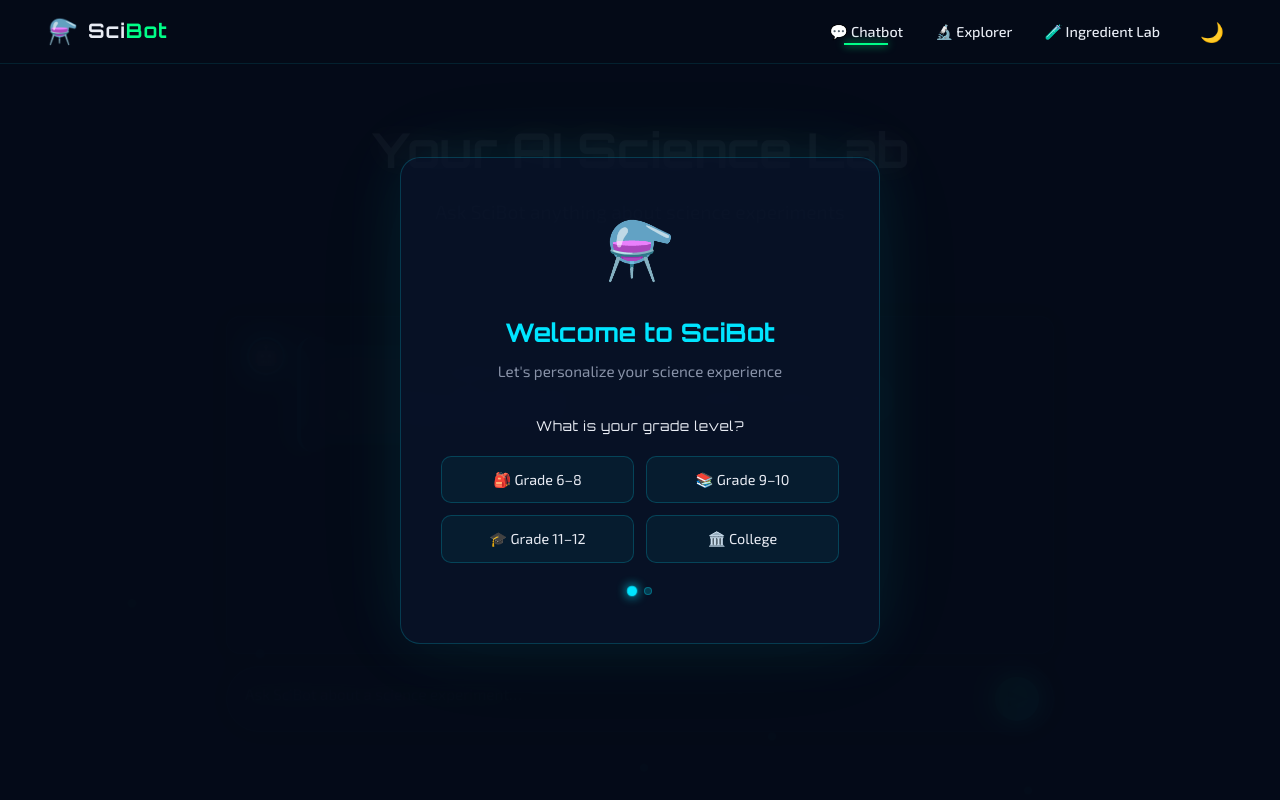
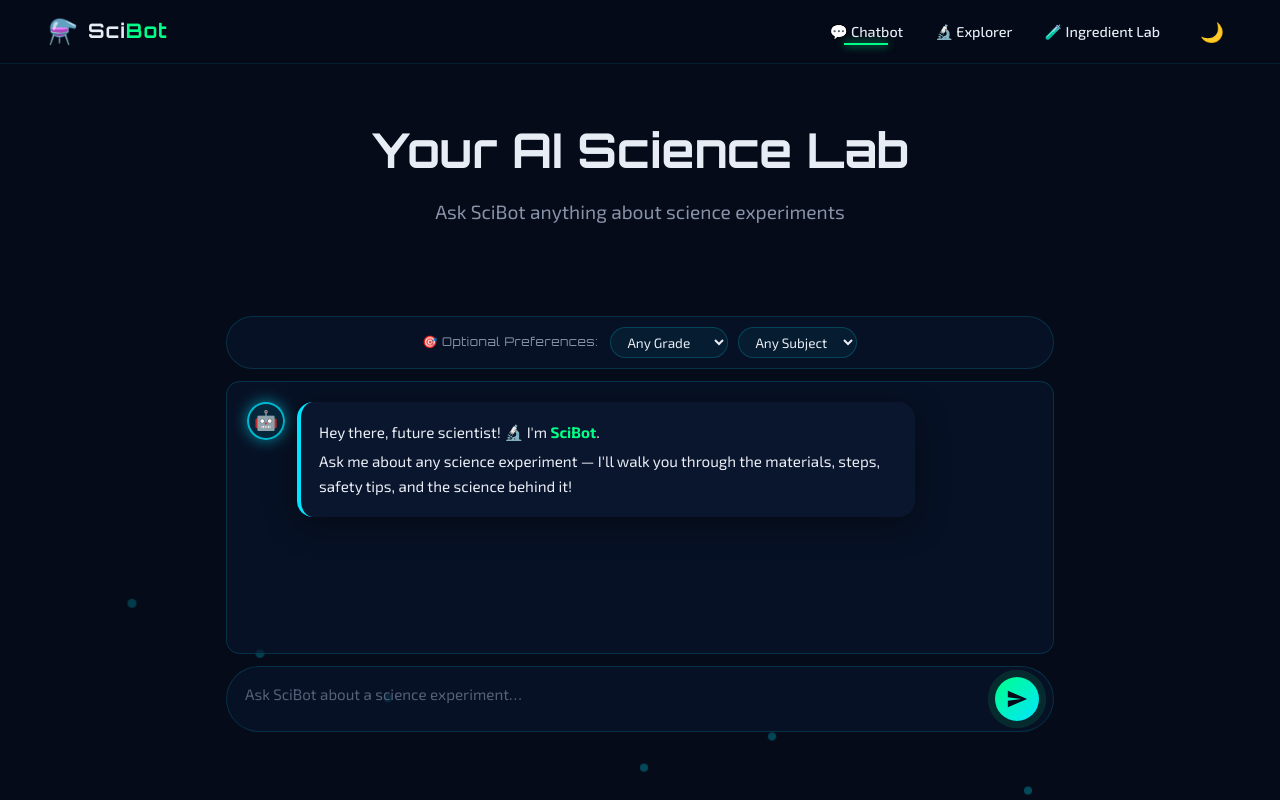
Before and after one commit to mohitchauhan21/AI_B, a Flask app: page / in a window 1280 px wide. Run offline with Flask 3, Linux system fonts and the light colour scheme.

Commit message:
Refactor personalization system: replace popup onboarding with inline session-based dropdowns

```diff
--- a/static/css/style.css
+++ b/static/css/style.css
@@ -843,133 +843,62 @@ input, textarea { font-family: inherit; color: inherit; }
   .filter-bar { flex-direction: column; align-items: stretch; }
   .filter-group { justify-content: center; }
 }
-  /* Onboarding Overlay */
-  .onboarding-overlay {
-    position: fixed;
-    inset: 0;
-    background: rgba(5, 11, 24, 0.96);
-    backdrop-filter: blur(12px);
-    z-index: 9999;
+  /* Preferences Bar */
+  .preferences-bar {
     display: flex;
     align-items: center;
     justify-content: center;
-    transition: opacity 0.4s ease, transform 0.4s ease;
+    gap: 12px;
+    margin-bottom: 12px;
+    padding: 10px 15px;
+    background: var(--bg-card);
+    border: 1px solid var(--card-border);
+    border-radius: 30px;
+    flex-wrap: wrap;
+    animation: fadeSlideUp 0.5s ease both;
   }
 
-  .onboarding-card {
-    background: var(--bg-card);
-    border: 1px solid rgba(0, 229, 255, 0.2);
-    border-radius: 20px;
-    padding: 3rem 2.5rem;
-    max-width: 480px;
-    width: 90%;
-    text-align: center;
-    box-shadow: 0 0 60px rgba(0, 229, 255, 0.08),
-                0 0 120px rgba(0, 255, 136, 0.04);
-    animation: scaleInOnboarding 0.4s ease both;
-  }
-
-  @keyframes scaleInOnboarding {
-    from { opacity: 0; transform: scale(0.92); }
-    to   { opacity: 1; transform: scale(1); }
-  }
-
-  .onboarding-logo {
-    font-size: 3.5rem;
-    margin-bottom: 1rem;
-    animation: floatLogo 3s ease-in-out infinite;
-  }
-
-  @keyframes floatLogo {
-    0%, 100% { transform: translateY(0); }
-    50%       { transform: translateY(-8px); }
-  }
-
-  .onboarding-title {
+  .pref-label {
     font-family: 'Orbitron', monospace;
-    font-size: 1.6rem;
-    color: var(--neon-cyan);
-    margin-bottom: 0.4rem;
-  }
-
-  .onboarding-subtitle {
+    font-size: 0.75rem;
     color: var(--text-secondary);
-    font-size: 0.95rem;
-    margin-bottom: 2rem;
-  }
-
-  .step-label {
-    font-family: 'Orbitron', monospace;
-    font-size: 0.85rem;
-    color: var(--text-primary);
-    margin-bottom: 1.2rem;
     letter-spacing: 0.05em;
   }
 
-  .option-grid {
-    display: grid;
-    grid-template-columns: 1fr 1fr;
-    gap: 0.75rem;
-    margin-bottom: 1.5rem;
+  .pref-controls {
+    display: flex;
+    gap: 10px;
   }
 
-  .option-btn {
+  .pref-select {
     background: rgba(0, 229, 255, 0.05);
     border: 1px solid rgba(0, 229, 255, 0.2);
-    border-radius: 10px;
+    border-radius: 20px;
     color: var(--text-primary);
     font-family: 'Exo 2', sans-serif;
-    font-size: 0.9rem;
-    padding: 0.85rem 1rem;
+    font-size: 0.85rem;
+    padding: 5px 12px;
+    outline: none;
     cursor: pointer;
-    transition: all 0.25s ease;
-  }
-
-  .option-btn:hover {
-    background: rgba(0, 229, 255, 0.12);
-    border-color: var(--neon-cyan);
-    transform: translateY(-2px);
-  }
-
-  .option-btn.selected {
-    background: rgba(0, 255, 136, 0.15);
-    border-color: var(--neon-green);
-    color: var(--neon-green);
-    box-shadow: 0 0 15px rgba(0, 255, 136, 0.2);
-  }
-
-  .onboarding-progress {
-    display: flex;
-    justify-content: center;
-    gap: 8px;
-    margin-top: 0.5rem;
-  }
-
-  .progress-dot {
-    width: 8px;
-    height: 8px;
-    border-radius: 50%;
-    background: rgba(0, 229, 255, 0.2);
-    border: 1px solid rgba(0, 229, 255, 0.3);
     transition: all 0.3s ease;
   }
 
-  .progress-dot.active {
-    background: var(--neon-cyan);
-    box-shadow: 0 0 8px var(--neon-cyan);
-    transform: scale(1.3);
+  .pref-select:hover, .pref-select:focus {
+    border-color: var(--neon-cyan);
+    background: rgba(0, 229, 255, 0.1);
   }
 
-  /* Light mode onboarding */
-  .light-mode .onboarding-overlay {
-    background: rgba(240, 244, 248, 0.96);
+  .pref-select option {
+    background: var(--bg-secondary);
+    color: var(--text-primary);
   }
-  .light-mode .onboarding-card {
-    background: white;
-    border-color: rgba(0, 0, 0, 0.1);
-    box-shadow: 0 20px 60px rgba(0, 0, 0, 0.1);
+
+  /* Light mode */
+  .light-mode .pref-select {
+    background: #fff;
+    border-color: #ddd;
+    color: #333;
   }
-  .light-mode .option-btn {
-    color: #1a202c;
-    border-color: rgba(0, 0, 0, 0.15);
+  .light-mode .pref-select:hover {
+    border-color: var(--neon-cyan);
   }
--- a/static/js/main.js
+++ b/static/js/main.js
@@ -73,95 +73,6 @@ document.addEventListener("DOMContentLoaded", () => {
     }
   });
 
-  // ── Onboarding ──
-  const overlay = document.getElementById("onboardingOverlay");
-  let userProfile = JSON.parse(
-    localStorage.getItem("scibot-profile") || "null"
-  );
-
-  if (overlay) {
-    // If profile already exists skip onboarding
-    if (userProfile) {
-      overlay.style.display = "none";
-      applyProfileToChat(userProfile);
-    } else {
-      // Show onboarding
-      let selectedGrade = null;
-      let currentStep = 1;
-
-      document.querySelectorAll(".option-btn").forEach(btn => {
-        btn.addEventListener("click", () => {
-          const step = btn.closest(".onboarding-step");
-          step.querySelectorAll(".option-btn")
-            .forEach(b => b.classList.remove("selected"));
-          btn.classList.add("selected");
-
-          setTimeout(() => {
-            if (currentStep === 1) {
-              selectedGrade = btn.dataset.value;
-              // Move to step 2
-              document.getElementById("step1")
-                .classList.add("hidden");
-              document.getElementById("step2")
-                .classList.remove("hidden");
-              document.getElementById("dot1")
-                .classList.remove("active");
-              document.getElementById("dot2")
-                .classList.add("active");
-              currentStep = 2;
-            } else {
-              // Complete onboarding
-              const profile = {
-                grade: selectedGrade,
-                subject: btn.dataset.value
-              };
-              localStorage.setItem(
-                "scibot-profile", JSON.stringify(profile)
-              );
-              userProfile = profile;
-
-              // Animate overlay out
-              overlay.style.opacity = "0";
-              overlay.style.transform = "scale(1.05)";
-              setTimeout(() => {
-                overlay.style.display = "none";
-                applyProfileToChat(profile);
-              }, 400);
-            }
-          }, 300);
-        });
-      });
-    }
-  }
-
-  function applyProfileToChat(profile) {
-    // Show a personalized greeting in the first bot message
-    const gradeLabels = {
-      "grade6-8": "Grade 6–8",
-      "grade9-10": "Grade 9–10",
-      "grade11-12": "Grade 11–12",
-      "college": "College"
-    };
-    const gradeText = gradeLabels[profile.grade] || profile.grade;
-    const subjectText = profile.subject;
-
-    // Update the welcome bubble if it exists
-    const firstBubble = document.querySelector(
-      ".msg.bot .msg-bubble"
-    );
-    if (firstBubble) {
-      firstBubble.innerHTML = `
-        <p>Hey there, future scientist! 🧪 I'm <strong>SciBot</strong>.</p>
-        <p>I can see you're a <strong>${gradeText}</strong> student
-        interested in <strong>${subjectText}</strong>.
-        I'll tailor my experiments just for you!</p>
-        <p>What would you like to explore today?</p>`;
-    }
-
-    // Also store profile globally for use in fetch calls
-    window.scibotProfile = profile;
-  }
-
   // ════════════════════════════════════════════════════════════
   //  CHATBOT PAGE
   // ════════════════════════════════════════════════════════════
@@ -169,6 +80,8 @@ document.addEventListener("DOMContentLoaded", () => {
   const chatInput  = document.getElementById("chatInput");
   const chatWindow = document.getElementById("chatWindow");
   const sendBtn    = document.getElementById("sendBtn");
+  const gradeSelect = document.getElementById("gradeSelect");
+  const subjectSelect = document.getElementById("subjectSelect");
 
   if (chatForm) {
     let history = [];
@@ -219,8 +132,8 @@ document.addEventListener("DOMContentLoaded", () => {
             history,
             temperature,
             top_p,
-            grade: window.scibotProfile?.grade || "",
-            subject: window.scibotProfile?.subject || ""
+            grade: gradeSelect?.value || "",
+            subject: subjectSelect?.value || ""
           }),
         });
 
--- a/templates/index.html
+++ b/templates/index.html
@@ -2,59 +2,6 @@
 {% block title %}SciBot — AI Chatbot{% endblock %}
 
 {% block content %}
-  <div id="onboardingOverlay" class="onboarding-overlay">
-    <div class="onboarding-card">
-
-      <div class="onboarding-logo">⚗️</div>
-      <h2 class="onboarding-title">Welcome to SciBot</h2>
-      <p class="onboarding-subtitle">
-        Let's personalize your science experience
-      </p>
-
-      <div class="onboarding-step" id="step1">
-        <p class="step-label">What is your grade level?</p>
-        <div class="option-grid">
-          <button class="option-btn" data-value="grade6-8">
-            🎒 Grade 6–8
-          </button>
-          <button class="option-btn" data-value="grade9-10">
-            📚 Grade 9–10
-          </button>
-          <button class="option-btn" data-value="grade11-12">
-            🎓 Grade 11–12
-          </button>
-          <button class="option-btn" data-value="college">
-            🏛️ College
-          </button>
-        </div>
-      </div>
-
-      <div class="onboarding-step hidden" id="step2">
-        <p class="step-label">What subject interests you most?</p>
-        <div class="option-grid">
-          <button class="option-btn" data-value="Chemistry">
-            🧪 Chemistry
-          </button>
-          <button class="option-btn" data-value="Physics">
-            ⚡ Physics
-          </button>
-          <button class="option-btn" data-value="Biology">
-            🌿 Biology
-          </button>
-          <button class="option-btn" data-value="All">
-            🔬 All Subjects
-          </button>
-        </div>
-      </div>
-
-      <div class="onboarding-progress">
-        <div class="progress-dot active" id="dot1"></div>
-        <div class="progress-dot" id="dot2"></div>
-      </div>
-
-    </div>
-  </div>
-
 <section class="chat-section" id="chatSection">
 
   <!-- ── Hero Section ── -->
@@ -63,7 +10,25 @@
     <p class="hero-subtitle">Ask SciBot anything about science experiments</p>
   </div>
 
-
+  <!-- ── Optional Preferences Bar ── -->
+  <div class="preferences-bar" id="preferencesBar">
+    <div class="pref-label">🎯 Optional Preferences:</div>
+    <div class="pref-controls">
+      <select id="gradeSelect" class="pref-select">
+        <option value="">Any Grade</option>
+        <option value="grade6-8">Grade 6–8</option>
+        <option value="grade9-10">Grade 9–10</option>
+        <option value="grade11-12">Grade 11–12</option>
+        <option value="college">College</option>
+      </select>
+      <select id="subjectSelect" class="pref-select">
+        <option value="">Any Subject</option>
+        <option value="Physics">Physics</option>
+        <option value="Chemistry">Chemistry</option>
+        <option value="Biology">Biology</option>
+      </select>
+    </div>
+  </div>
 
   <!-- ── Chat Window ── -->
   <div class="chat-window" id="chatWindow">
```
Also changed, not shown: README.md.
